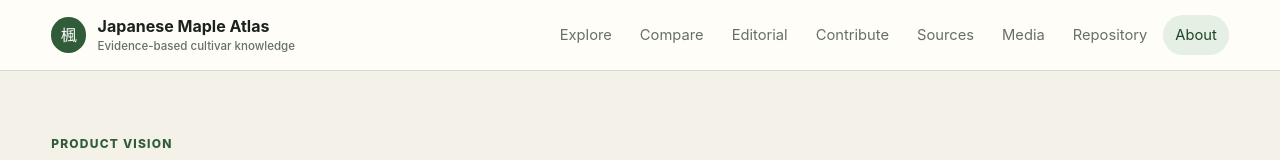
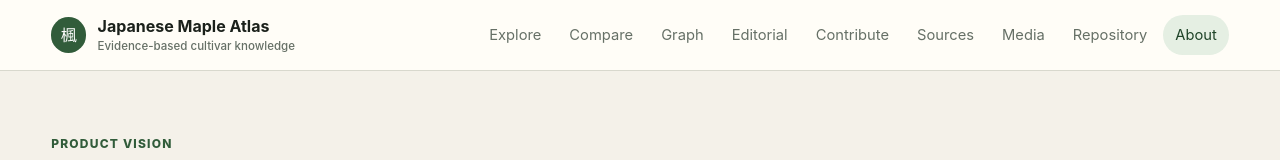
Before and after one commit to JorisMB82/japanese-maple-atlas, a Next.js app: page /about in a window 1280 px wide. Shown: the top 160 px of the page. Built offline with nearby package versions, Linux system fonts and the light colour scheme.

Commit message:
Add knowledge graph to primary navigation

```diff
--- a/components/SiteHeader.js
+++ b/components/SiteHeader.js
@@ -1,4 +1,4 @@
 'use client';
 import { usePathname } from 'next/navigation';
-const links=[['/','Explore'],['/compare','Compare'],['/editorial','Editorial'],['/contribute','Contribute'],['/sources','Sources'],['/media','Media'],['/repository','Repository'],['/about','About']];
+const links=[['/','Explore'],['/compare','Compare'],['/graph','Graph'],['/editorial','Editorial'],['/contribute','Contribute'],['/sources','Sources'],['/media','Media'],['/repository','Repository'],['/about','About']];
 export default function SiteHeader(){const pathname=usePathname();return <header className="siteHeader"><a className="brand" href="/" aria-label="Japanese Maple Atlas home"><span className="brandMark" aria-hidden="true">楓</span><span><strong>Japanese Maple Atlas</strong><small>Evidence-based cultivar knowledge</small></span></a><nav aria-label="Primary navigation">{links.map(([href,label])=><a key={href} href={href} className={pathname===href||pathname.startsWith(`${href}/`)?'active':''}>{label}</a>)}</nav></header>}
```
